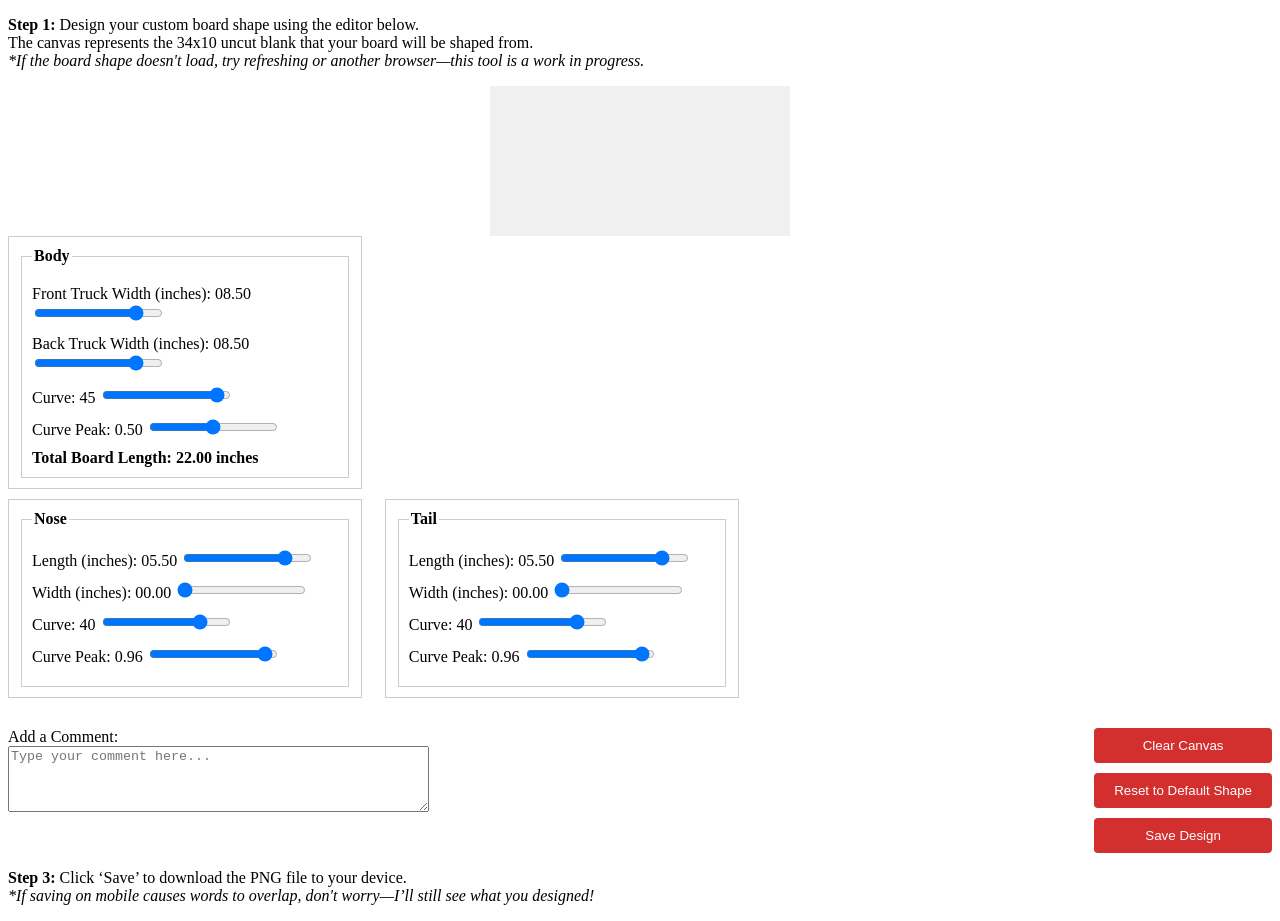
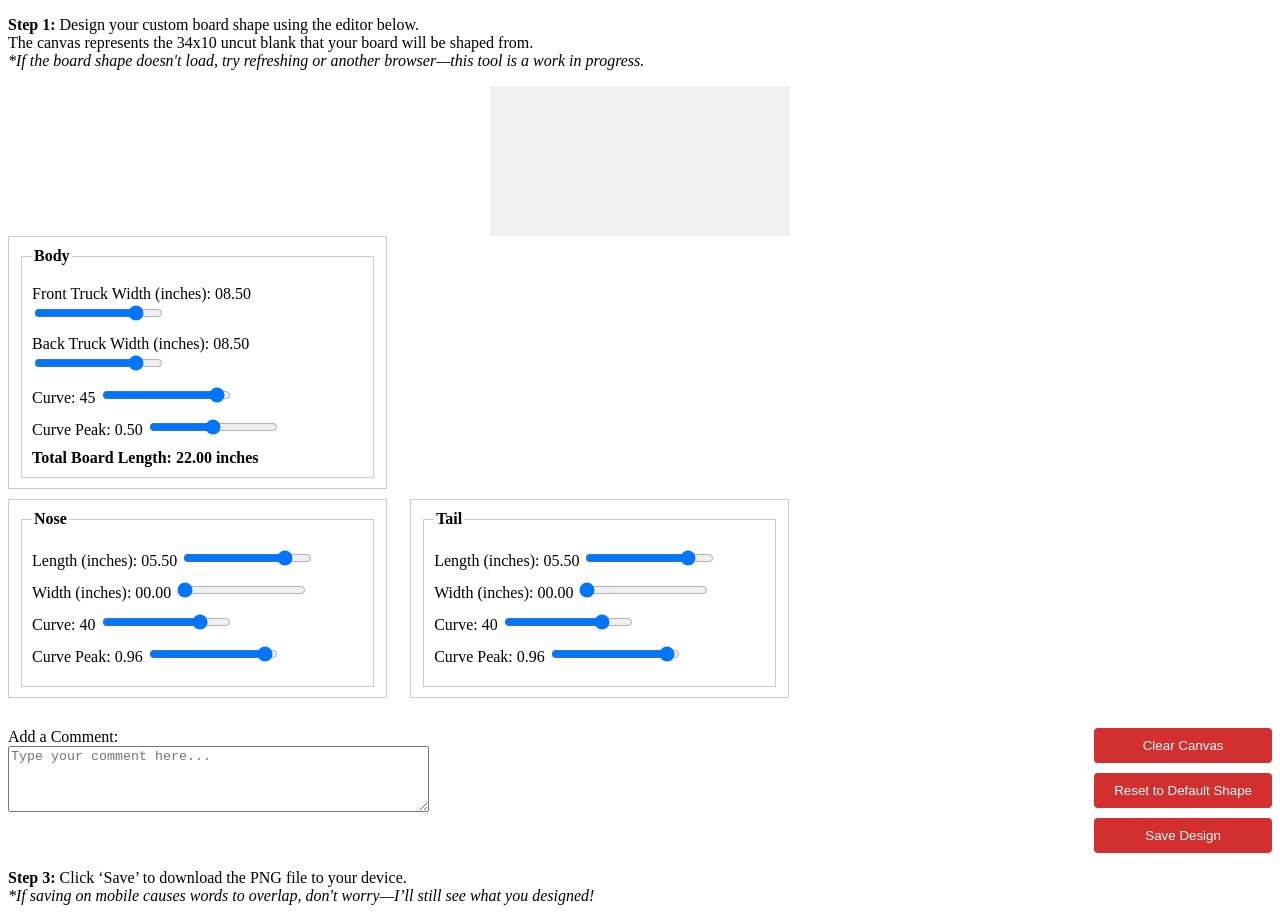
Before and after one commit to phillthebacon/crispyshape, a plain HTML site: page index.html in a window 1280 px wide. Drawn offline with Linux system fonts and the light colour scheme; a script that the page names is missing.

Commit message:
Update index.html

```diff
--- a/index.html
+++ b/index.html
@@ -113,13 +113,16 @@
     }
 
     /* ----- DESKTOP (MIN 1024px) ----- */
-  @media screen and (min-width: 1025px) {
-
- .panel {
-  display: inline-block;
-  vertical-align: top;
-  width: 28%; /* or 25%, etc. */
-  margin-right: 1.5%;}
+@media screen and (min-width: 1025px) {
+  /* side by side for bigger screens */
+  .tab-buttons {
+    display: none;
+  }
+  .panel {
+    display: inline-block;
+    width: 30%;
+    margin-right: 1.5%;
+  }
 }
 
 
```
